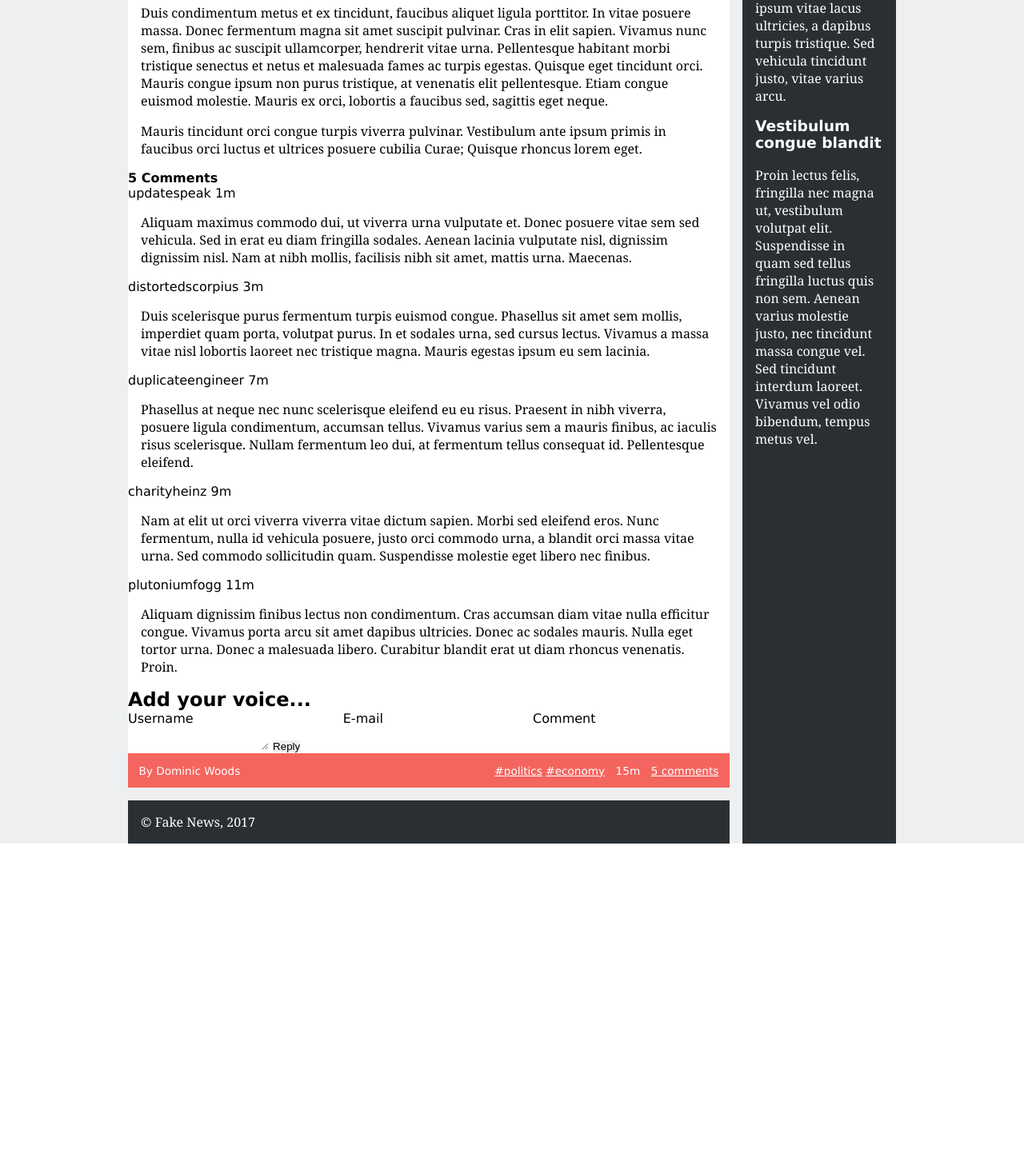
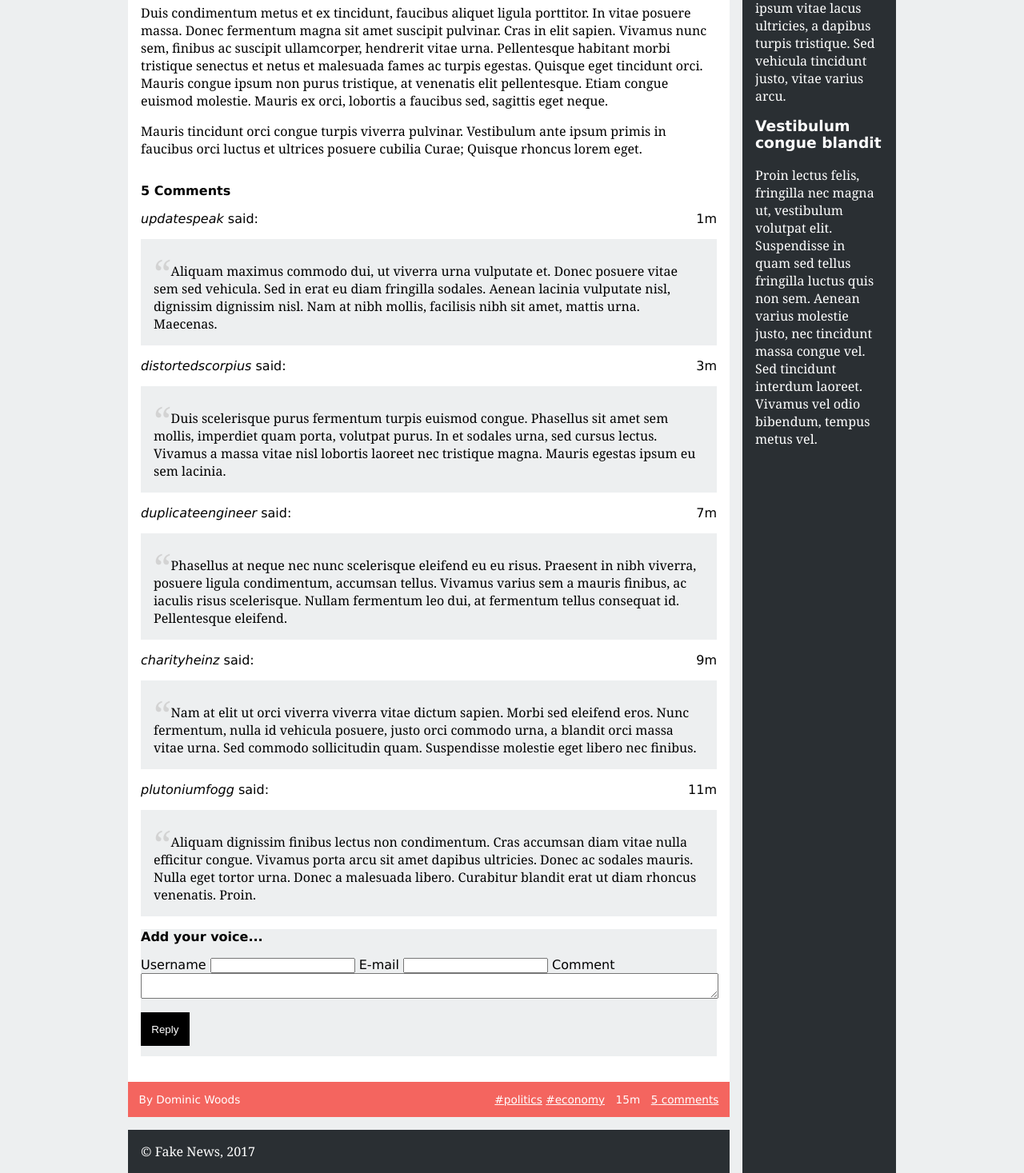
Before and after one commit to a3up/letw, a PHP site: page /item.html in a window 1280 px wide. Shown: the part 758-2225 px from the top of the page at 80% size. Before the commit the page ends 1813 px from the top, so only its background shows below. Run offline with PHP 8.4, Linux system fonts and the light colour scheme.

Commit message:
exercise 1.4 css

```diff
--- /dev/null
+++ b/css/news/comments.css
@@ -0,0 +1,62 @@
+#comments {
+    padding: 1em;
+}
+
+.comment {
+    display: grid;
+    grid-template-columns: 1fr auto;
+}
+
+.comment .user {
+    font-style: italic;
+}
+
+.comment .user:after {
+    content: " said:";
+    font-style: normal;
+}
+
+.comment > span {
+    margin: 1em 0;
+}
+
+.comment p {
+    background-color: var(--background-color);
+    padding: 1em;
+    grid-column-end: span 2;
+}
+
+.comment p:before {
+    content: "\201C";
+    color: lightgray;
+    font-size: 3em;
+    position: relative;
+    top: 0.3em;
+    line-height: 0.5em;
+}
+
+#comments > form {
+    background-color: var(--background-color);
+    margin: 1em 0;
+}
+
+#comments > form > h2 {
+    font-size: 1em;
+    margin-bottom: 1em;
+}
+
+#comments > form > label {
+    width: 100%;
+}
+
+#comments > form > label > textarea {
+    width: 100%;
+}
+
+#comments > form > input {
+    padding: 1em;
+    border: 0;
+    color: white;
+    background-color: black;
+    margin: 1em 0;
+}
--- a/css/news/responsive.css
+++ b/css/news/responsive.css
@@ -51,7 +51,7 @@
 
     #menu input ~ ul li {
         padding: 0;
-        height: 0;
+        max-height: 0;
         color: #EDEFF0;
         transition: padding 0.1s, height 0.2s, color 0.1s;
     }
@@ -59,7 +59,7 @@
     #menu input:checked ~ ul li {
         padding: 1em;
         color: black;
-        height: 1em;
+        max-height: none;
         transition: padding 0.1s, height 0.2s, color 0.5s;
     }
 
--- a/css/news/style.css
+++ b/css/news/style.css
@@ -1,4 +1,5 @@
 :root {
+    --background-color: #EDEFF0;
     --main-gray: #2A2F33;
     --main-blue: #046DD5;
     --main-red: #F4655F;
@@ -13,11 +14,10 @@
 * {
     margin: 0;
     padding: 0;
-    border: 0;
 }
 
 body {
-    background-color: #EDEFF0;
+    background-color: var(--background-color);
     font-family: Verdana, sans-serif;
 }
 
@@ -122,16 +122,16 @@ body > header #signup a:last-child {
     margin: 1em 1em 1em 0;
 }
 
-#news article {
+#news > article {
     position: relative;
     background-color: white;
 }
 
-#news article + article {
+#news > article + article {
     margin-top: 1em;
 }
 
-#news article > header {
+#news > article > header {
     position: absolute;
     top: 1em;
     left: 1em;
@@ -145,7 +145,7 @@ body > header #signup a:last-child {
     width: 100%;
 }
 
-#news p {
+#news > article > p {
     margin: 1em;
 }
 
```
